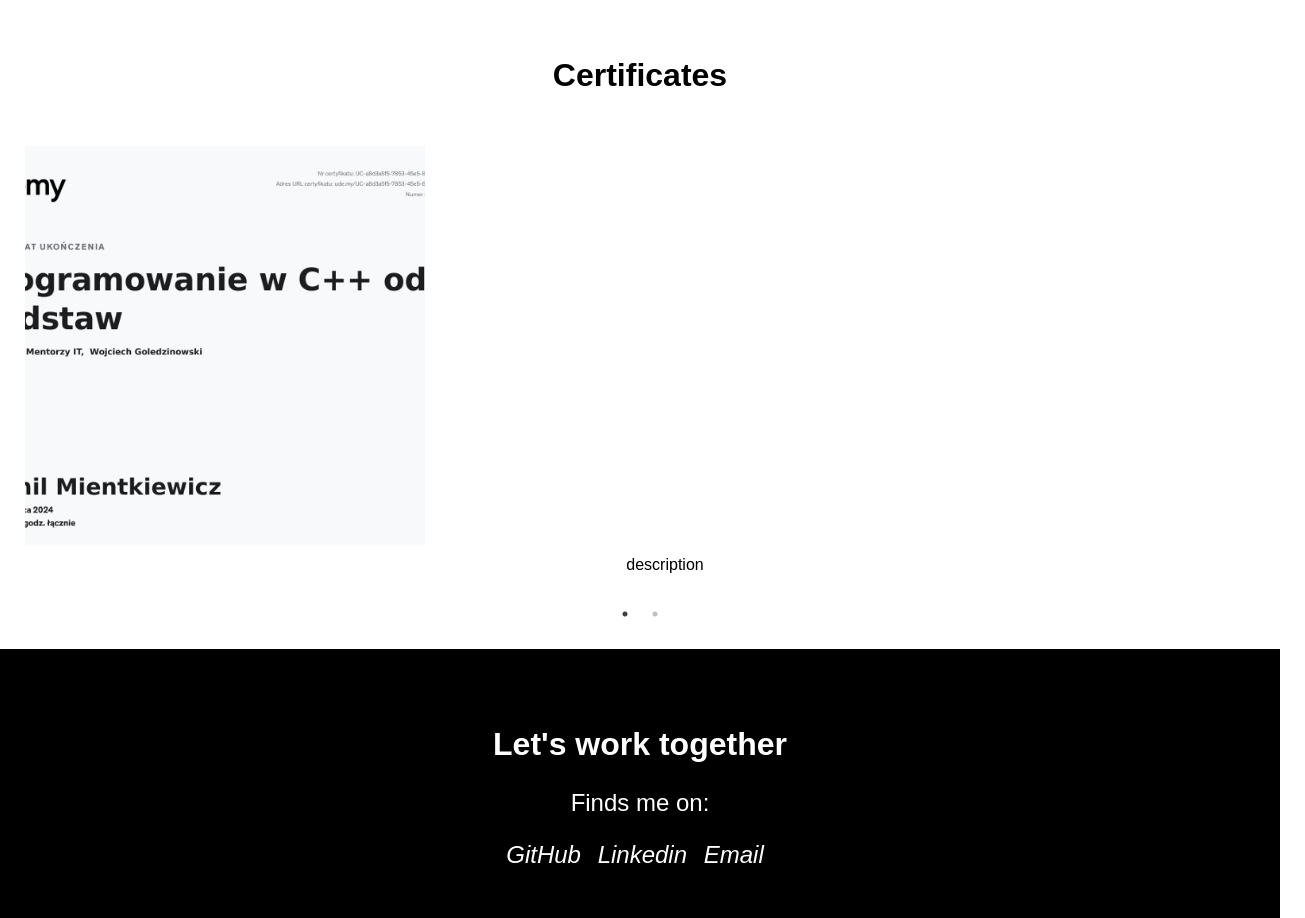
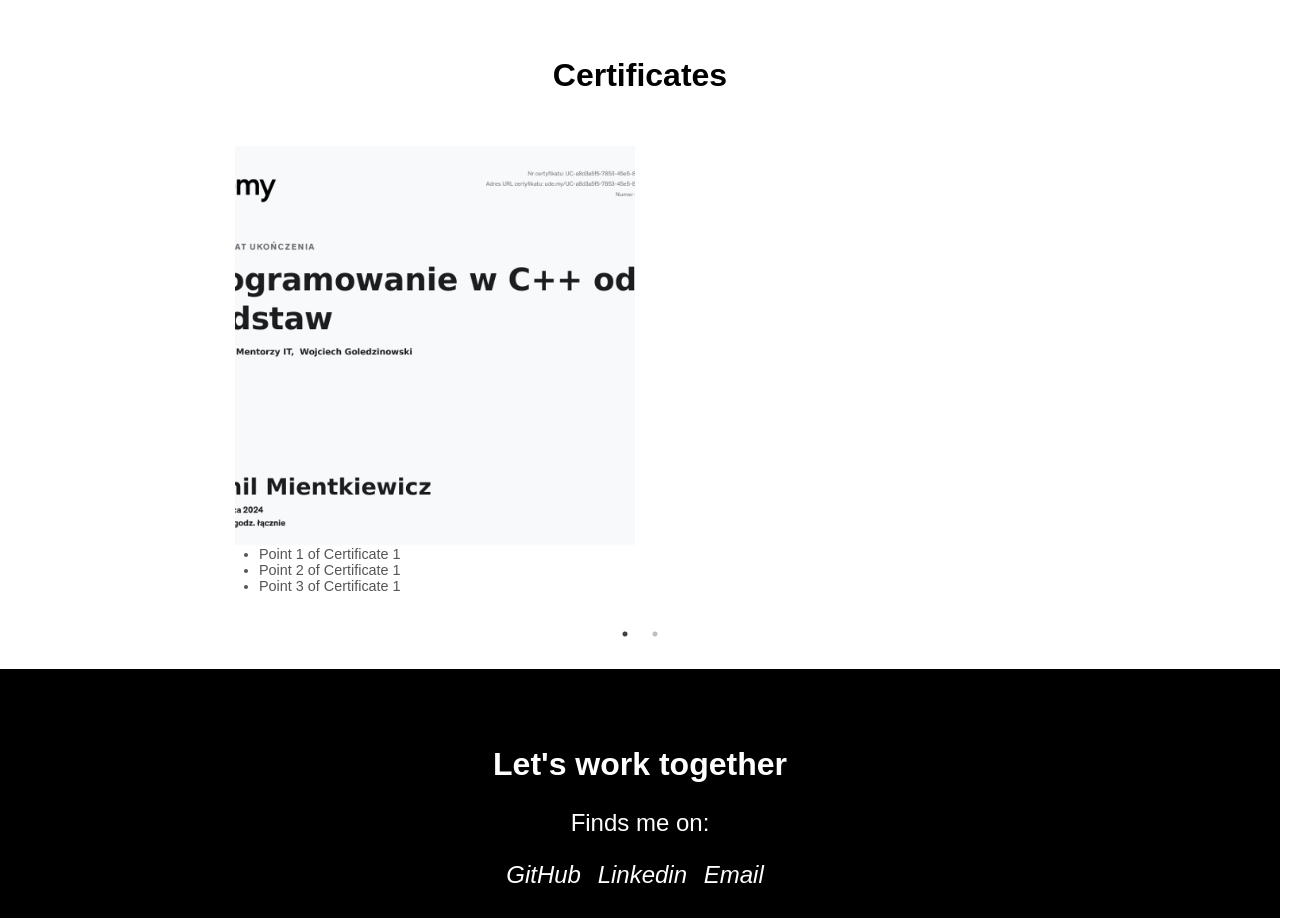
Before and after one commit to kamilgb11/my-portfolio, a React (Create React App) app: page / in a window 1280 px wide. Shown: the part 1820-2738 px from the top of the page, 1305 px wide, since content can reach past the window. Built offline with nearby package versions, Linux system fonts and the light colour scheme.

Commit message:
fixes
fixes

```diff
--- a/src/components/Carousel.js
+++ b/src/components/Carousel.js
@@ -1,8 +1,8 @@
 import React from 'react';
 import Slider from 'react-slick';
 
-import certificate1 from './image1c.png'
-import certificate2 from './image2bi.png'
+import certificate1 from './image1c.png';
+import certificate2 from './image2bi.png';
 
 function Carousel() {
   const settings = {
@@ -16,13 +16,20 @@ function Carousel() {
   const certificates = [
     {
       img: certificate1,
-      description: 'description'
+      description: [
+        'Point 1 of Certificate 1',
+        'Point 2 of Certificate 1',
+        'Point 3 of Certificate 1',
+      ],
     },
     {
       img: certificate2,
-      description: 'Certificate 2 description'
+      description: [
+        'Point 1 of Certificate 2',
+        'Point 2 of Certificate 2',
+        'Point 3 of Certificate 2',
+      ],
     },
-    // Dodaj więcej certyfikatów tutaj
   ];
 
   return (
@@ -32,8 +39,12 @@ function Carousel() {
         <Slider {...settings}>
           {certificates.map((cert, index) => (
             <div key={index} className="image-box">
-              <img src={cert.img} alt={`Certificate ${index + 1}`} />
-              <div>{cert.description}</div>
+              <img src={cert.img} alt={`Certificate ${index + 1}`} className="carousel-image" />
+              <ul className="carousel-description">
+                {cert.description.map((point, idx) => (
+                  <li key={idx}>{point}</li>
+                ))}
+              </ul>
             </div>
           ))}
         </Slider>
--- a/src/index.css
+++ b/src/index.css
@@ -158,6 +158,35 @@ div.my-information {
   align-items: center;
   padding: 10px;
   flex-wrap: wrap;
+  justify-content: center;
+  gap: 1rem;
+}
+
+carousel-section {
+  padding: 2rem;
+  text-align: center;
+}
+
+.carousel-container {
+  max-width: 860px; /* Zmniejsz szerokość kontenera */
+  margin: 0 auto; /* Wycentruj karuzelę */
+}
+
+.carousel-image {
+  max-width: 300px;
+  width: 100%;
+  height: auto;
+  object-fit: contain; /* Upewnij się, że obraz nie jest ucięty */
+}
+
+.carousel-description {
+  text-align: left;
+  font-size: 0.9rem;
+  color: #555;
+  margin: 0;
+  list-style-type: disc; /* Wypunktowana lista */
+  padding-left: 1.5rem; /* Dodaj odstęp od lewej, aby punkty były wyraźnie widoczne */
+  max-width: 400px; /* Ogranicz szerokość opisu */
 }
 
 .image-box img {
```
